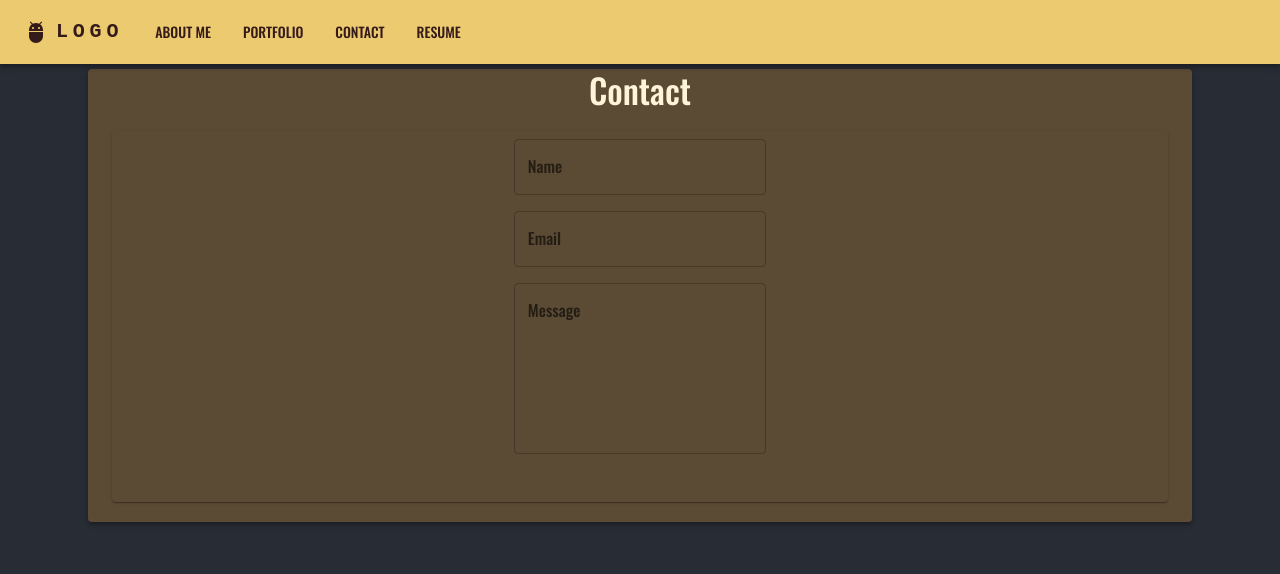
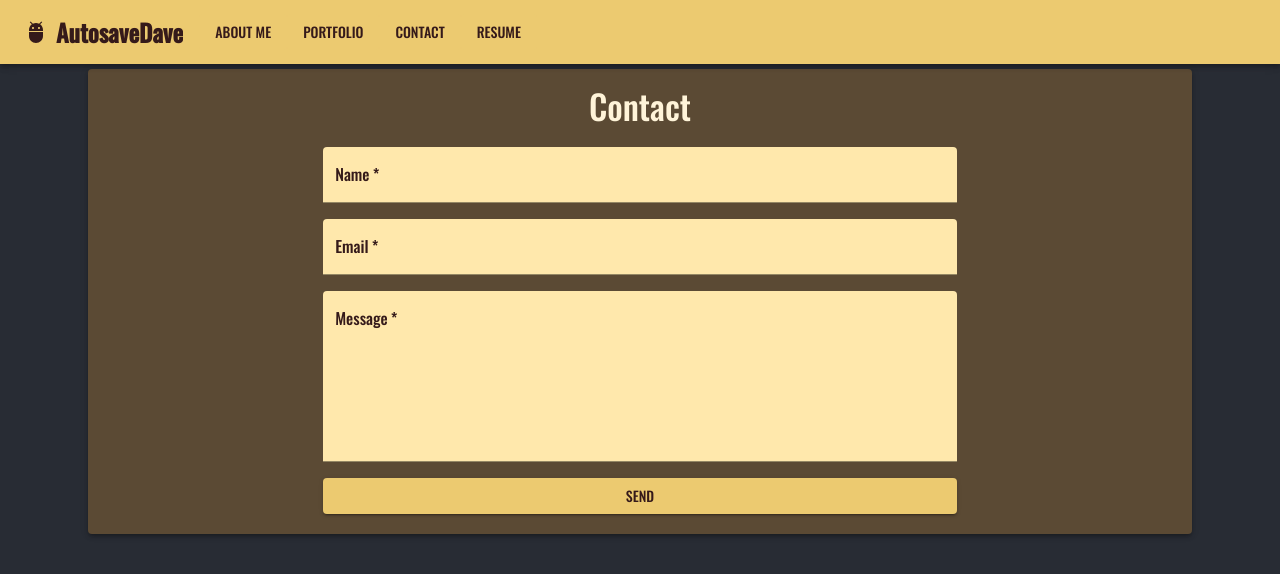
Before and after one commit to AutosaveDave/react-portfolio, a React (Create React App) app: page / in a window 1280 px wide. Both pictures are taken after a click on the button "CONTACT". Shown: the top 574 px of the page. Built offline with nearby package versions, Linux system fonts and the light colour scheme.

Commit message:
gh-pages npm installed, fixes to contact form

```diff
--- a/src/Theme.js
+++ b/src/Theme.js
@@ -97,6 +97,30 @@ const themeOptions = {
         },
       ],
     },
+    MuiModal: {
+      variants: [
+        {
+          props: {variant: 'msgSent'},
+          style: {
+            position: 'absolute',
+            top: '50%',
+            left: '50%',
+            transform: 'translate(-50%, -50%)',
+            width: 400,
+            bgcolor: 'background.paper',
+            border: '2px solid primary.main',
+            boxShadow: 24,
+            p: 4,
+          },
+        },
+        {
+          props: {variant: 'msgError'},
+          style: {
+            display: 'block',
+          },
+        },
+      ]
+    },
     MuiButton: {
       variants: [
         {
@@ -115,6 +139,7 @@ const themeOptions = {
         },
       ],
     },
+
   },
 };
 
--- a/src/components/ContactBox/index.js
+++ b/src/components/ContactBox/index.js
@@ -1,64 +1,157 @@
 import * as React from 'react';
-import { Box, Paper, TextField } from '@mui/material';
+import { useRef, useState } from 'react';
+import emailjs from '@emailjs/browser';
+import { Stack, Button, TextField, Typography, IconButton } from '@mui/material';
 import { Container } from '@mui/system';
+import CircularProgress from '@mui/material/CircularProgress';
+import ArrowBackIcon from '@mui/icons-material/ArrowBack';
 
 export default function ContactBox() {
-  const [value, setValue] = React.useState('Controlled');
+  const form = useRef();
 
-  const handleChange = (event) => {
-    setValue(event.target.value);
+  const [sent, setSent] = useState(false);
+  const handleSent = () => {
+    setSent(true);
+    setSending(false);
+  }
+
+  const [sending, setSending] = useState(false);
+
+  const [alertText, setAlertText] = useState('');
+  const [subalertText, setSubalertText] = useState('');
+  const [fromName, setFromName] = useState('');
+  const [fromEmail, setFromEmail] = useState('');
+  const [msgText, setMsgText] = useState('');
+
+  const handleNewMsg = () => setSent(false);
+
+  const sendEmail = (e) => {
+    e.preventDefault();
+    if( !sending ) {
+      setSending(true);
+
+      console.log(form);
+      emailjs.sendForm('service_cmithwf', 'template_ycck05x', form.current, '3sT8DPqMiYIEweupm')
+        .then((result) => {
+            setAlertText('Your message was sent successfully!');
+            setSubalertText(`A confirmation email has been sent to ${fromEmail}.`);
+            handleSent();
+        }, (error) => {
+          setAlertText('An error occurred, and your message was not sent.');
+          setSubalertText(`AutosaveDave can be contacted at AutosaveDave@gmail.com.`);
+          handleSent();
+          console.error(error.text);
+        });
+    }
   };
+
+  const inputSX = {
+    "& .MuiFilledInput-root": { backgroundColor: "primary.light", color: "primary.contrastText",},
+    "& .MuiFilledInput-root:hover": { backgroundColor: "secondary.main", color: "primary.contrastText",
+        "@media (hover: none)": { backgroundColor: "primary.light", color: "primary.contrastText",}, },
+    "& .MuiFilledInput-root.Mui-focused": { backgroundColor: "text.primary", color: "primary.contrastText",},
+
+    "& .MuiFormLabel-root": { color: "primary.contrastText" },
+    "& .MuiFormLabel-root:hover": { color: "primary.contrastText",
+        "@media (hover: none)": { color: "primary.contrastText",}, },
+    "& .MuiFormLabel-root.Mui-focused": { color: "primary.contrastText", },
+  };
+
+  const iconSX = {color: 'info.main', '&:hover': { color:'error.main'} };
 
   return (
     <>
-    <Container>
-      <br/>
-      <div>
-        <Paper
-        component="form"
-        sx={{
-          '& .MuiTextField-root': { m: 1, width: '25ch' },
-        }}
-        noValidate
+      <Container sx= {{ flexWrap: 'nowrap', justifyContent:'center' }}>
+        <Stack
+          display='flex'
+          boxSizing='border-box'
+          alignItems='stretch'
+          component='form'
           autoComplete="off"
+          ref={form}
+          onSubmit={sendEmail}
+          spacing={2}
+          mx={'20%'}
         >
-      <div/>
-        <div>
+          {!sent && <>
             <TextField
+              required
+              variant="filled"
               id="contact-form-name"
               label="Name"
-            //variant="outlined"
+              type="text"
+              name="from_name"
               defaultValue=""
-
+              sx={ inputSX }
+              onChange={(e) => {
+                setFromName(e.target.value);
+              }}
             />
-        </div>
-        <div>
             <TextField
+              required
+              variant="filled"
               id="contact-form-email"
               label="Email"
-            //variant="outlined"
+              type="email"
+              name="from_email"
               defaultValue=""
+              sx={ inputSX }
+              onChange={(e) => {
+                setFromEmail(e.target.value);
+              }}
             />
-        </div>
-        <div>
             <TextField
-            id="contact-form-msg"
+              required
+              variant="filled"
+              id="contact-form-message"
               label="Message"
               multiline
               rows={6}
+              name="message"
               defaultValue=""
+              sx={ inputSX }
+              onChange={(e) => {
+                setMsgText(e.target.value);
+              }}
             />
-        </div>
-        <div>
-          {/* <Button>
-            -------------------------------------------------------
-          </Button> */}
-        </div>
-        <br/>
-        <br/>
+            { !sending && <>
+              <Button
+                variant="contained"
+                type="submit"
+              >
+                SEND
+              </Button>
+            </>}
+            { sending && <>
+              <Button
+                variant="contained"
+                type="submit"
+              >
+                <CircularProgress color='inherit' fontSize='inherit' />
+              </Button>
 
-      </Paper></div>
+            </>}
+          </>}
+          { sent && <>
+            <Typography variant='h4' color='secondary.main'>
+              {alertText}
+            </Typography>
+            <Typography variant='h5' color='secondary.main'>
+              {subalertText}
+            </Typography>
+            <Typography variant='h6' textAlign='left'>
+              Name:  {fromName}
+            </Typography>
+            <Typography variant='h6' textAlign='left'>
+              Email:  {fromEmail}
+            </Typography>
+            <Typography variant='h6' textAlign='left'>
+              Message:  {msgText}
+            </Typography>
+          </>}
+        </Stack>
       </Container>
+
     </>
   );
 }
--- a/src/components/ProjectCard/index.js
+++ b/src/components/ProjectCard/index.js
@@ -3,7 +3,6 @@ import { useState } from 'react';
 import { Box, Paper, Typography, Stack, IconButton, Tooltip, Zoom, Fade } from '@mui/material';
 import GitHubIcon from '@mui/icons-material/GitHub';
 import PreviewIcon from '@mui/icons-material/Preview';
-
 export default function ProjectCard( { project } ) {
 
   const { name, description, link, repo, imagePath } = project;
@@ -17,7 +16,7 @@ export default function ProjectCard( { project } ) {
     }
   }
 
-  const iconSX = {color:'info.main', '&:hover':{ color:'error.main'} };
+  const iconSX = {color: 'info.main', '&:hover': { color:'error.main'} };
   const openInNewTab = (repoLink) => {
     const newWindow = window.open(repoLink, '_blank', 'noopener,noreferrer')
     if (newWindow) {
@@ -33,7 +32,7 @@ export default function ProjectCard( { project } ) {
         m={0}
         p={0}
         sx={{
-          height:{xs:'40vh',md:'30vh',lg:'25vh'},
+          height: { xs: '40vh', md: '30vh', lg: '25vh' },
           backgroundImage: imagePath,
           flexWrap: 'nowrap',
           position: 'static',
@@ -63,8 +62,6 @@ export default function ProjectCard( { project } ) {
                 <Box variant='projectTitle' backgroundColor='transparent'
                   width={1}
                   height={'100%'}
-                  TransitionComponent={Fade}
-                  TransitionProps={{ timeout: 600 }}
                   px={2}
                   m={0}
                   boxSizing= 'border-box'
@@ -87,6 +84,7 @@ export default function ProjectCard( { project } ) {
                     TransitionProps={{ timeout: 300 }}
                     title='View Project'
                     placement='top'
+
                     PopperProps={{
                       modifiers: [
                         {
--- a/src/components/TitleNav/index.js
+++ b/src/components/TitleNav/index.js
@@ -46,21 +46,19 @@ function TitleNavBar(props) {
         <Toolbar disableGutters>
           <AdbIcon sx={{ display: { xs: 'none', md: 'flex' }, mr: 1 }} />
           <Typography
-            variant="h6"
+            variant="h5"
             noWrap
             component="a"
             href="/"
             sx={{
               mr: 2,
               display: { xs: 'none', md: 'flex' },
-              fontFamily: 'monospace',
               fontWeight: 700,
-              letterSpacing: '.3rem',
               color: 'inherit',
               textDecoration: 'none',
             }}
           >
-            LOGO
+            AutosaveDave
           </Typography>
 
           <Box sx={{ flexGrow: 1, display: { xs: 'flex', md: 'none' } }}>
@@ -111,12 +109,11 @@ function TitleNavBar(props) {
               display: { xs: 'flex', md: 'none' },
               flexGrow: 1,
               fontWeight: 700,
-              letterSpacing: '.3rem',
               color: 'inherit',
               textDecoration: 'none',
             }}
           >
-            LOGO
+            AutosaveDave
           </Typography>
           <Box sx={{ flexGrow: 1, display: { xs: 'none', md: 'flex' } }}>
             {page.map((Page) => (
--- a/src/pages/AboutMe.js
+++ b/src/pages/AboutMe.js
@@ -5,7 +5,7 @@ const AboutMe = () => {
   return <div>
     <Container max-width="lg">
         <Paper max-width="lg" elevation={3} min-width="xs" min-height="600px">
-            <Typography variant="h4">ABOUT ME</Typography>
+            <Typography variant="h4" pt={2}>About Me</Typography>
             <br/>
             <Typography variant="body1">My name is David, and I write code.</Typography>
             <br/>
--- a/src/pages/Contact.js
+++ b/src/pages/Contact.js
@@ -5,8 +5,9 @@ const Contact = () => {
 
   return <div>
     <Container max-width="lg">
-        <Paper max-width="md" elevation={3} min-width="sm" min-height="600px">
-            <><Typography variant="h4">Contact</Typography></>
+        <Paper max-width="md" elevation={3} mt={2} min-width="sm" min-height="600px">
+            <><Typography variant="h4" pt={2}>Contact</Typography></>
+              <br/>
                 <ContactBox />
             <br/>
             {/* <Typography variant="body2">My name is David, and I write code.</Typography> */}
```
Also changed, not shown: src/components/ContactBox/index_OLD.js (added, +68 -0 lines). Lines whose indentation alone changed are shown as unchanged.
